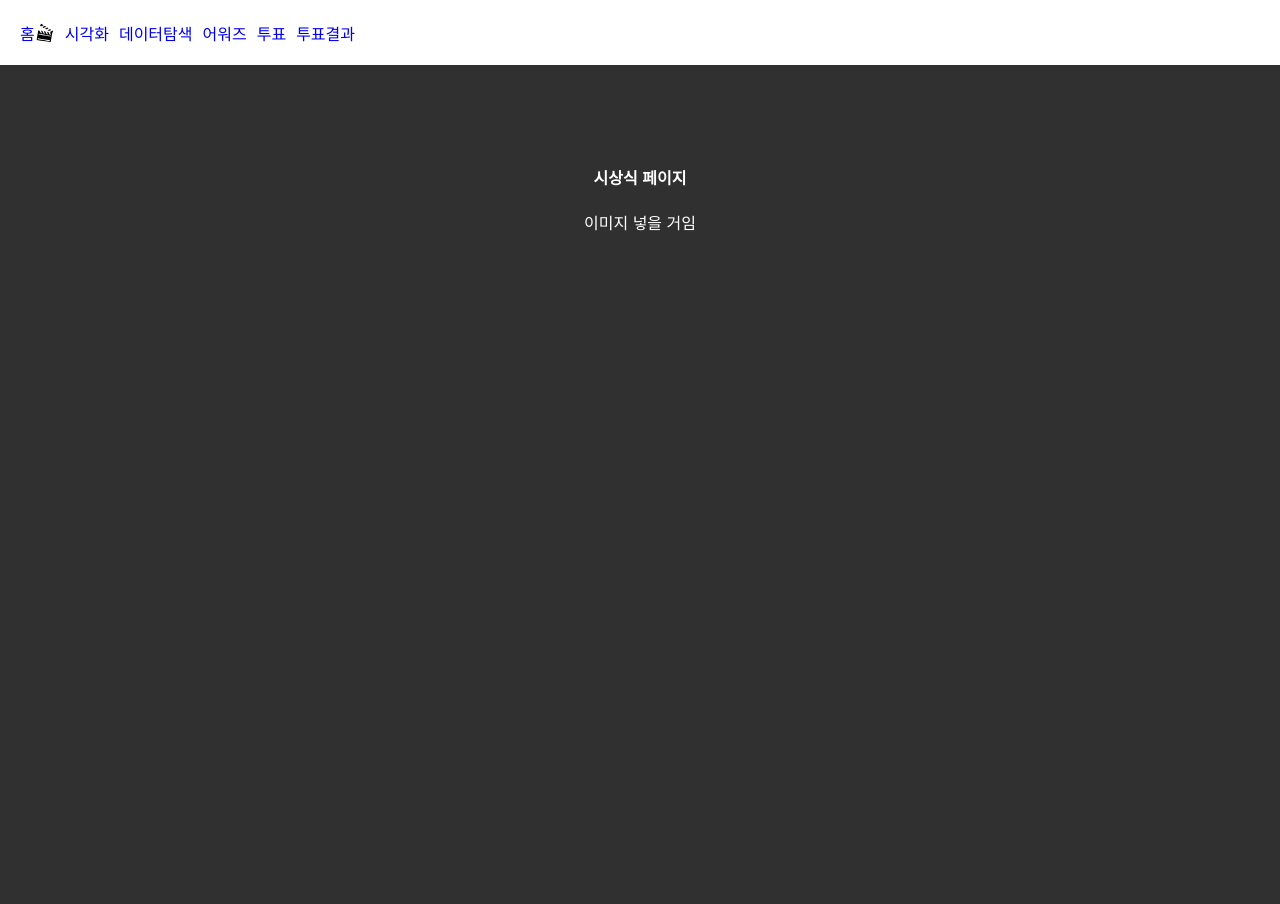
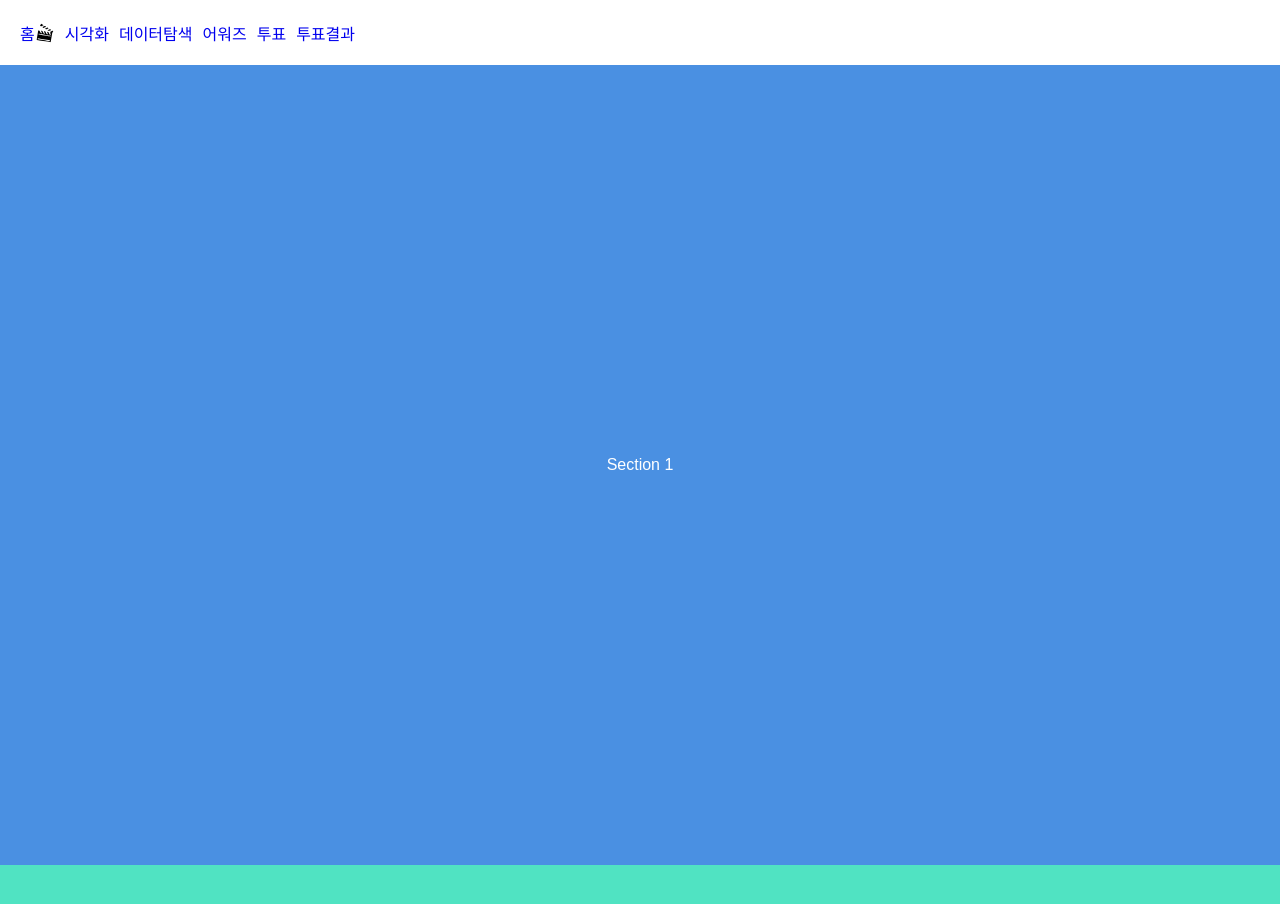
Before and after one commit to gitaehee/visualize_self, a Next.js app in the folder frontend/: page /awards in a window 1280 px wide. Shown: the top 904 px of the page. Before the commit the page ends 800 px from the top, so only its background shows below. Built offline with nearby package versions, Linux system fonts and the light colour scheme.

Commit message:
fix: 산점도도 되게

```diff
--- a/frontend/src/app/awards/page.tsx
+++ b/frontend/src/app/awards/page.tsx
@@ -1,24 +1,60 @@
 "use client";
-import { css } from "@emotion/react";
 
-const titleStyle = css`
-  text-align: center;
-  margin-top: 100px;
-`;
+import { useEffect, useRef, useState } from "react";
 
-const messageStyle = css`
-  text-align: center;
-`;
+const sections = ["Section 1", "Section 2", "Section 3", "Section 4"];
 
-export default function Awards() {
+export default function ScrollSections() {
+  const [activeIndex, setActiveIndex] = useState(0);
+  const isScrolling = useRef(false);
 
-    return (
-      <div>
-        <h4 css={titleStyle}>시상식 페이지</h4> {
-            <div>
-                <p css={messageStyle}>이미지 넣을 거임</p>
-            </div>
-        }
+  useEffect(() => {
+    const handleScroll = (event: WheelEvent) => {
+      if (isScrolling.current) return;
+      isScrolling.current = true;
+
+      setTimeout(() => {
+        isScrolling.current = false;
+      }, 800); // 스크롤 딜레이 (부드러운 전환)
+
+      if (event.deltaY > 0 && activeIndex < sections.length - 1) {
+        setActiveIndex((prev) => prev + 1);
+      } else if (event.deltaY < 0 && activeIndex > 0) {
+        setActiveIndex((prev) => prev - 1);
+      }
+    };
+
+    window.addEventListener("wheel", handleScroll);
+    return () => window.removeEventListener("wheel", handleScroll);
+  }, [activeIndex]);
+
+  useEffect(() => {
+    window.scrollTo({
+      top: window.innerHeight * activeIndex,
+      behavior: "smooth",
+    });
+  }, [activeIndex]);
+
+  return (
+    <div className="h-screen w-screen overflow-hidden">
+      <div className="h-screen w-screen">
+        {sections.map((section, index) => (
+          <div
+            key={index}
+            className="h-screen flex items-center justify-center text-white text-3xl font-bold"
+            style={{
+              backgroundColor: index % 2 === 0 ? "#4A90E2" : "#50E3C2",
+              width: "100vw",
+              height: "100vh",
+              display: "flex",
+              justifyContent: "center",
+              alignItems: "center",
+            }}
+          >
+            {section}
+          </div>
+        ))}
       </div>
-    );
-  }
+    </div>
+  );
+}
```
Also changed, not shown: frontend/src/app/explore/page.tsx (+27 -10 lines).
